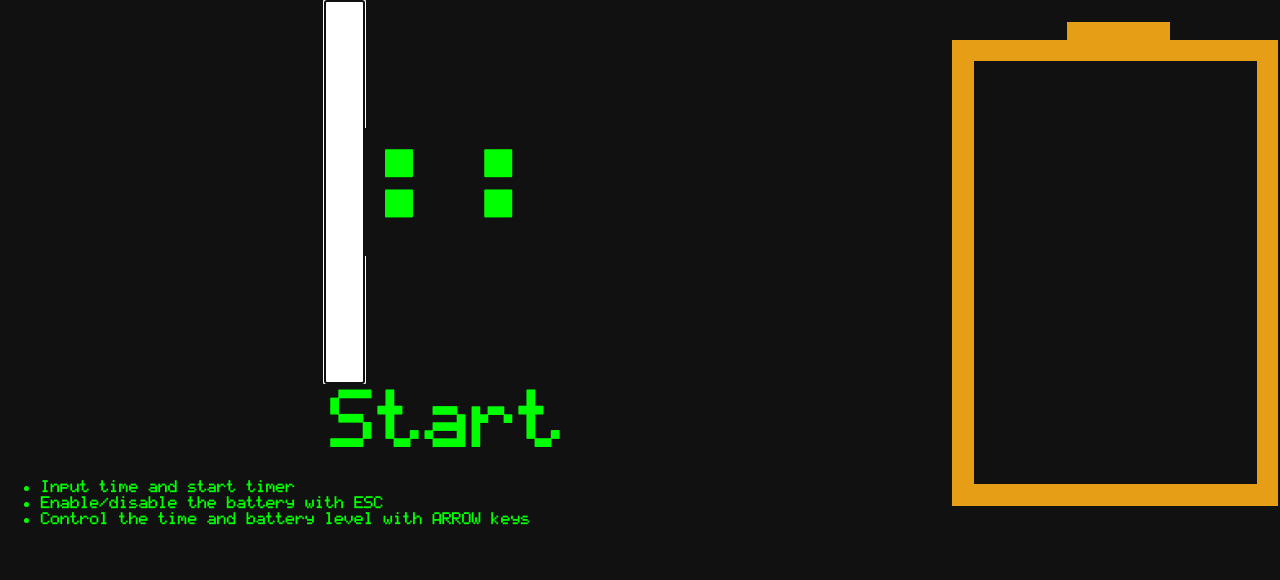
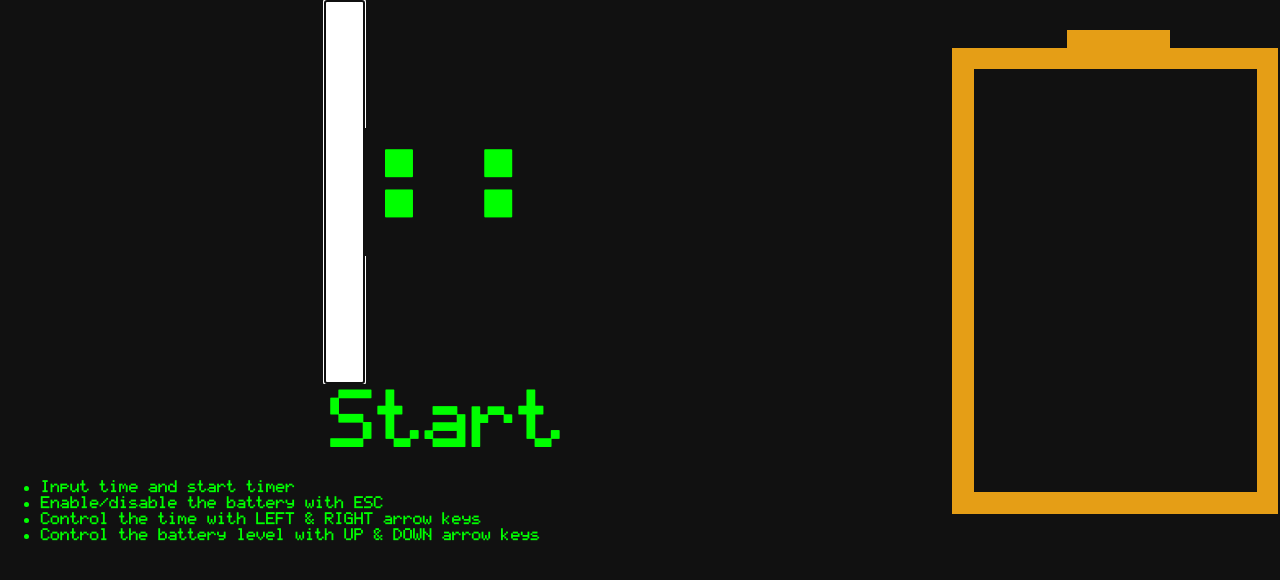
Before and after one commit to guillemcordoba/TimeThieves, an Angular app: page / in a window 1280 px wide. Shown: the top 580 px of the page. Built offline with nearby package versions, Linux system fonts and the light colour scheme.

Commit message:
Improved help message

```diff
--- a/src/app/app.component.html
+++ b/src/app/app.component.html
@@ -2,10 +2,11 @@
 <div fxFlex="row" fxFlexFill fxLayoutAlign="center stretch" fxLayoutGap="5%">
   <div fxFlex="column">
     <app-countdown fxFlexAlign="center" [running]="runningCountdown" (startCountdown)="startCountdown()"></app-countdown>
-    <ul class="matrix">
+    <ul *ngIf="!runningCountdown" class="matrix">
       <li>Input time and start timer</li>
       <li>Enable/disable the battery with ESC</li>
-      <li>Control the time and battery level with ARROW keys</li>
+      <li>Control the time with LEFT & RIGHT arrow keys</li>
+      <li>Control the battery level with UP & DOWN arrow keys</li>
     </ul>
   </div>
   <app-container *ngIf="containerEnabled" [enabled]="runningCountdown" (batteryFilled)="stopCountdown()"></app-container>
```
